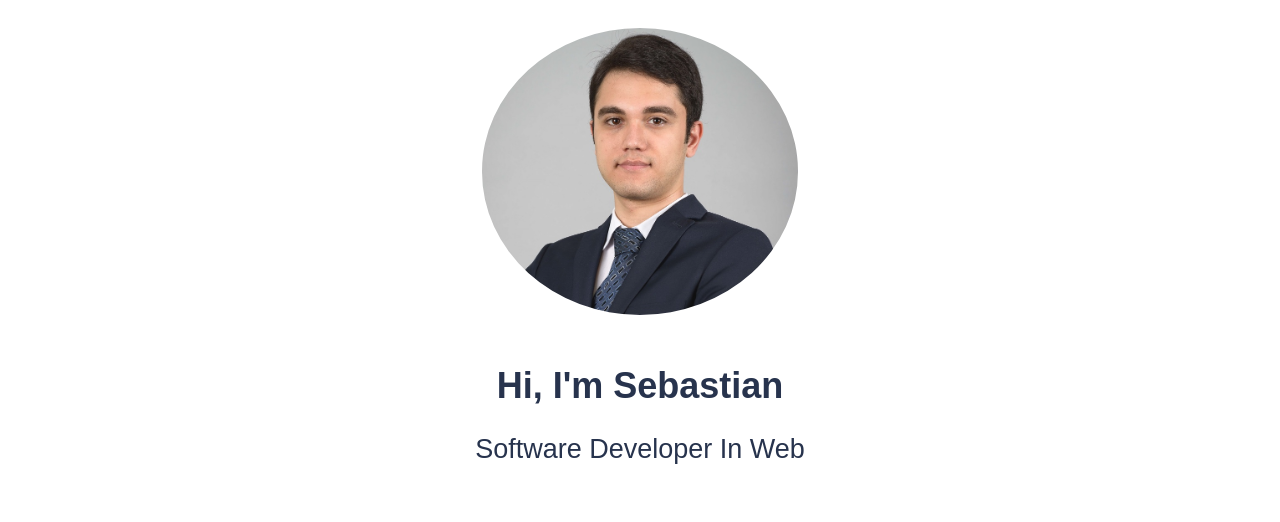
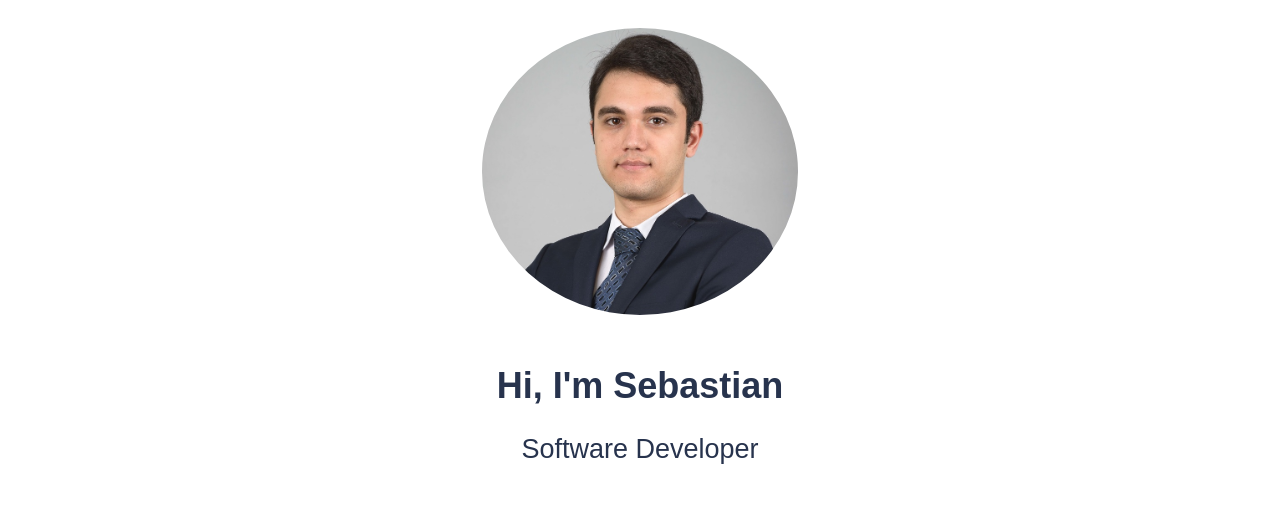
Before and after one commit to SebastianEShelby/personal-portfolio-website, a website built with Parcel: page src/index.html in a window 1280 px wide. Shown: the part 99-621 px from the top of the page. Built offline with nearby package versions, Linux system fonts and the light colour scheme; a web font is replaced by a local one.

Commit message:
simplify title

```diff
--- a/src/index.html
+++ b/src/index.html
@@ -61,7 +61,7 @@
         <div class="header-info">
           <h1>Hi, I'm Sebastian</h1>
           <h2 class="sub-headline">
-            Software Developer in Web
+            Software Developer
           </h2>
         </div>
         <div class="header-button-container">
```
